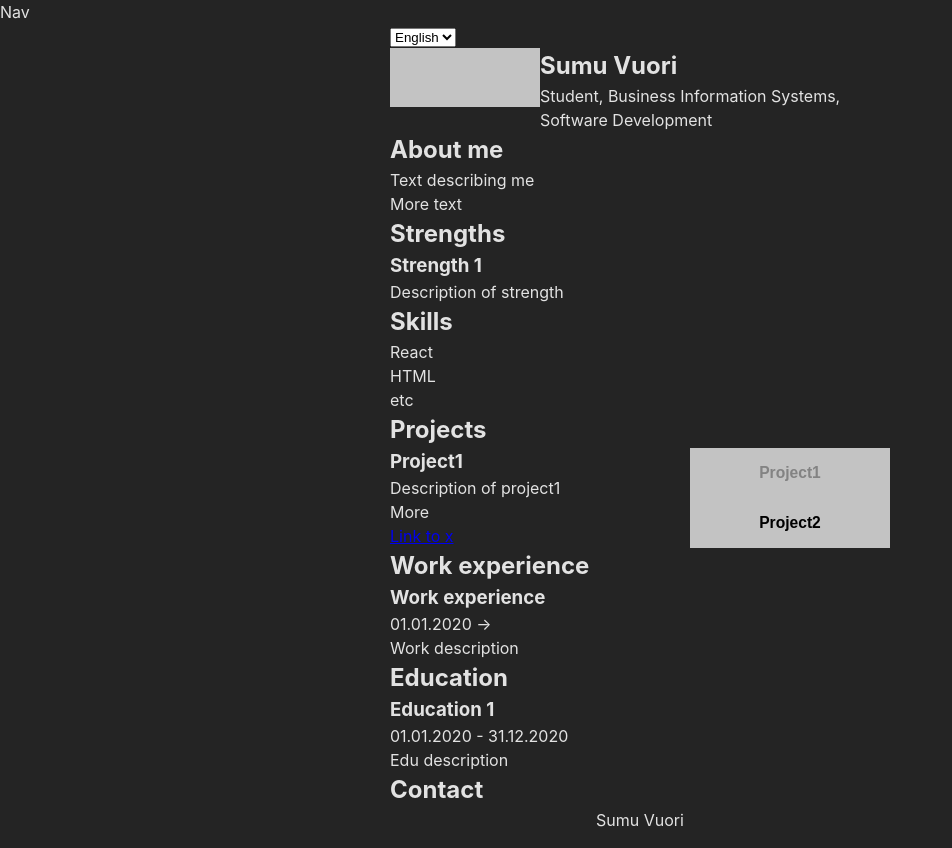
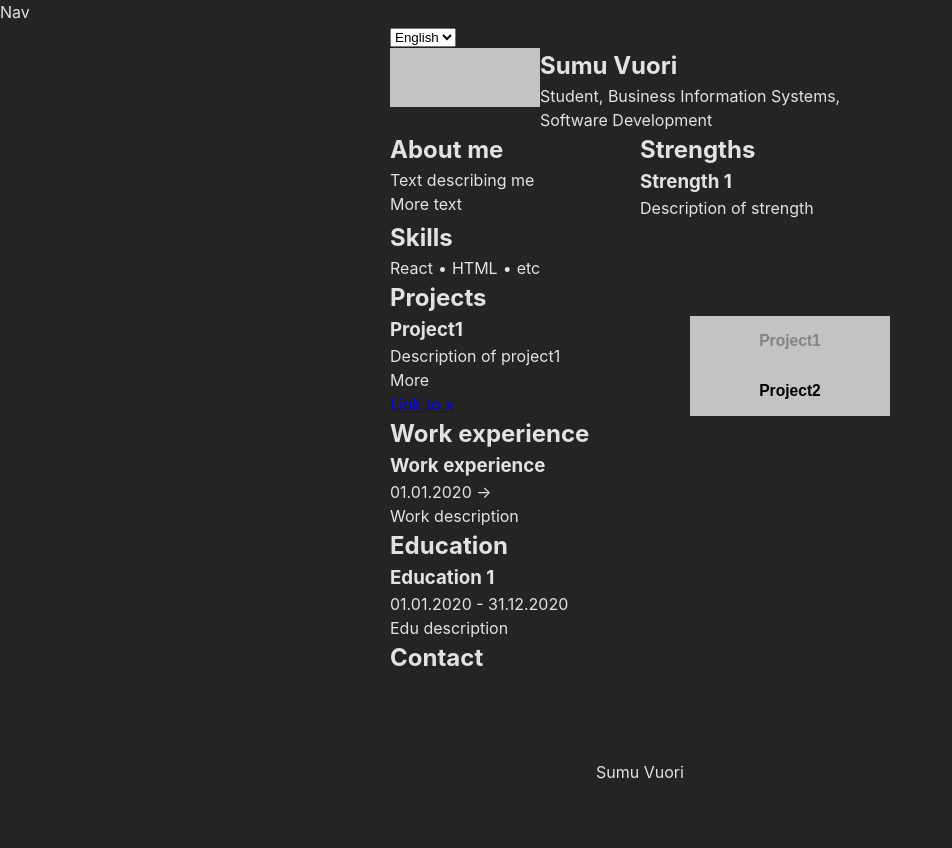
Before and after one commit to vuorisumu/portfolio, a React (Vite) app: page / in a window 1280 px wide. Shown: the whole page, without its empty margins (0-952 px from the left). After the commit the page ends 800 px from the top, so only its background shows below. Built offline with nearby package versions, Linux system fonts and the light colour scheme.

Commit message:
feat: add styles to about section

```diff
--- a/src/components/About.jsx
+++ b/src/components/About.jsx
@@ -8,6 +8,7 @@ function About() {
 
   return (
     <article>
+      <div id="about">
         <section>
           <h2>{t("about")}</h2>
           {desc.map((d, index) => (
@@ -29,14 +30,13 @@ function About() {
 
         <section>
           <h2>{t("skillsTitle")}</h2>
-        <ul>
+          <ul className="skills">
             {skills.map((skill, index) => (
-            <li key={`skill${index}`}>
-              <p>{skill}</p>
-            </li>
+              <li key={`skill${index}`}>{skill}</li>
             ))}
           </ul>
         </section>
+      </div>
     </article>
   );
 }
--- /dev/null
+++ b/src/styles/_about.scss
@@ -0,0 +1,23 @@
+#about {
+    display: flex;
+    flex-wrap: wrap;
+
+    section {
+        flex: 50%;
+
+        &:last-of-type {
+            flex:100%;
+        }
+    }
+
+    .skills {
+        li {
+            display: inline-block;
+
+            &:not(:last-child)::after {
+                content: "•";
+                padding: 0 5px;
+            }
+        }
+    }
+}
--- a/src/styles/main.css
+++ b/src/styles/main.css
@@ -1,3 +1,4 @@
+@charset "UTF-8";
 #projects {
   display: flex;
 }
@@ -46,6 +47,24 @@
   width: 100%;
 }
 
+#about {
+  display: flex;
+  flex-wrap: wrap;
+}
+#about section {
+  flex: 50%;
+}
+#about section:last-of-type {
+  flex: 100%;
+}
+#about .skills li {
+  display: inline-block;
+}
+#about .skills li:not(:last-child)::after {
+  content: "•";
+  padding: 0 5px;
+}
+
 * {
   margin: 0;
   padding: 0;
--- a/src/styles/main.scss
+++ b/src/styles/main.scss
@@ -1,5 +1,6 @@
 @use "projects";
 @use "info";
+@use "about";
 
 $footer-height: 2.5rem;
 
```
Also changed, not shown: 1 other file (tests, documents, lock files or other folders). Lines whose indentation alone changed are shown as unchanged.
